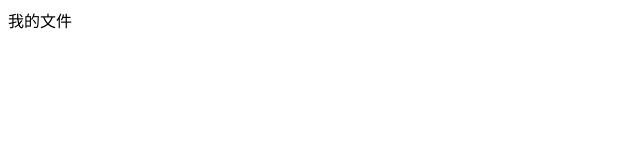
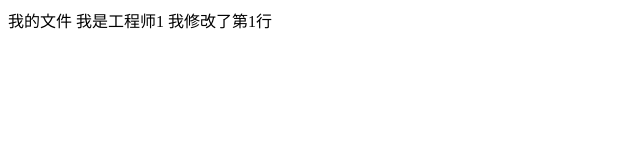
Before and after one commit to jiejie0310/test, a plain HTML site: page index.html in a window 1280 px wide. Shown: the whole page, without its empty margins (0-640 px from the left). Drawn offline with Linux system fonts and the light colour scheme.

Commit message:
修改了第一行

```diff
--- a/index.html
+++ b/index.html
@@ -6,5 +6,6 @@
 </head>
 <body>
 		我的文件
+		我是工程师1 我修改了第1行
 </body>
 </html>
```
